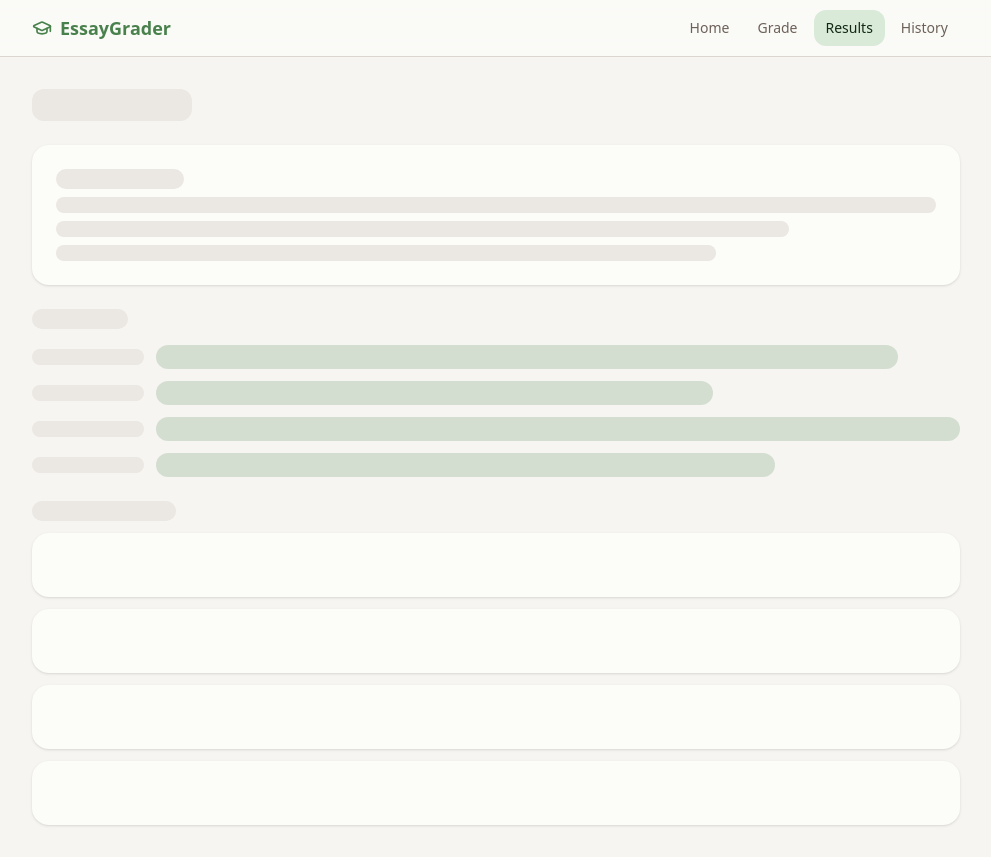
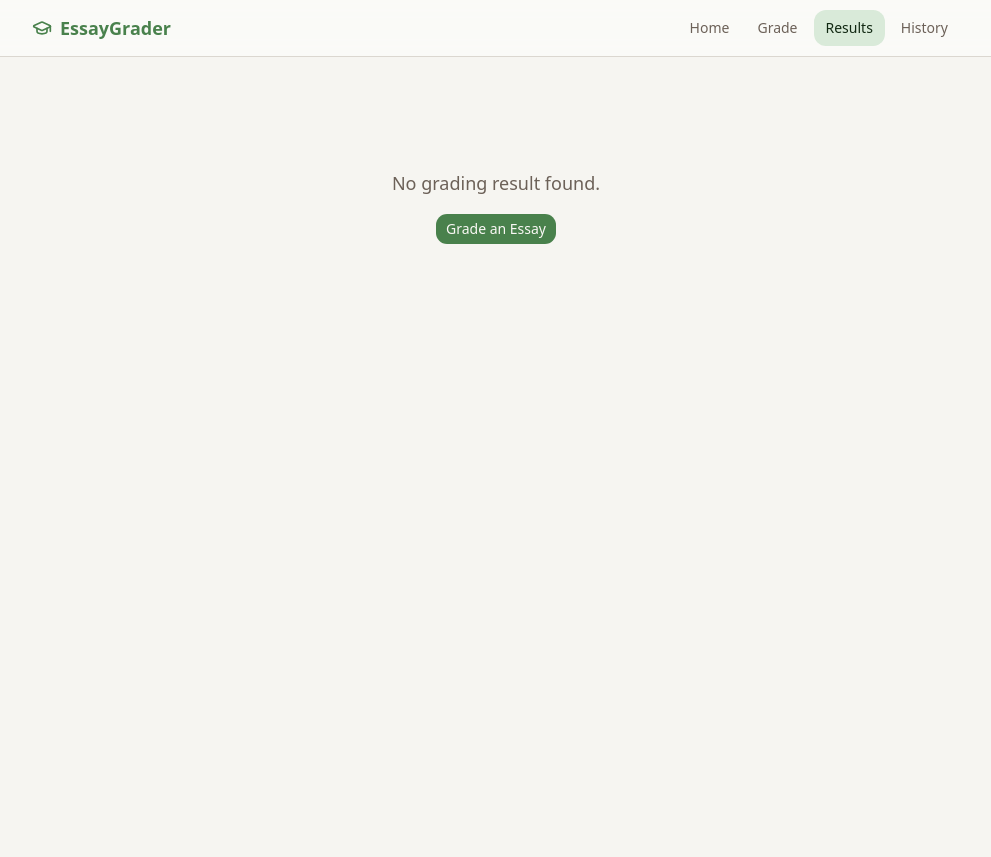
Before and after one commit to meg546/essay-grader, a React app: page /results/1 in a window 1280 px wide. Shown: the whole page, without its empty margins (144-1135 px from the left). After the commit the page ends 800 px from the top, so only its background shows below. Built offline with nearby package versions, Linux system fonts and the light colour scheme; the HTML template or start-up script is replaced by a standard one.

Commit message:
feat(04-01): add CategoryFeedback and compose ResultsPage with empty state
- CategoryFeedback with collapsible strengths/improvements/justification
- ResultsPage composes ResultsSummary, ScoreOverview, CategoryFeedback
- Empty state guard with link back to /grade when no result in store

```diff
--- /dev/null
+++ b/src/components/results/CategoryFeedback.tsx
@@ -0,0 +1,85 @@
+import { useState } from "react";
+import { ChevronDown } from "lucide-react";
+import {
+  Collapsible,
+  CollapsibleContent,
+  CollapsibleTrigger,
+} from "@/components/ui/collapsible";
+import { Card, CardContent } from "@/components/ui/card";
+import { cn } from "@/lib/utils";
+import type { CategoryScore } from "@/api/types";
+
+interface CategoryFeedbackProps {
+  category: CategoryScore;
+}
+
+export function CategoryFeedback({ category }: CategoryFeedbackProps) {
+  const [open, setOpen] = useState(false);
+
+  return (
+    <Collapsible open={open} onOpenChange={setOpen}>
+      <Card>
+        <CollapsibleTrigger className="flex w-full cursor-pointer select-none items-center justify-between p-6">
+          <span className="text-base font-semibold">{category.name}</span>
+          <div className="flex items-center gap-2">
+            <span className="text-sm tabular-nums text-muted-foreground">
+              {category.score}/{category.maxScore}
+            </span>
+            <ChevronDown
+              className={cn(
+                "h-4 w-4 text-muted-foreground transition-transform duration-200",
+                open && "rotate-180"
+              )}
+            />
+          </div>
+        </CollapsibleTrigger>
+        <CollapsibleContent>
+          <CardContent className="space-y-4 pt-0">
+            {category.strengths.length > 0 && (
+              <div>
+                <h4 className="mb-1 text-sm font-semibold text-emerald-700">
+                  Strengths
+                </h4>
+                <ul className="space-y-1">
+                  {category.strengths.map((s, i) => (
+                    <li key={i} className="flex gap-2 text-sm">
+                      <span className="mt-1.5 h-1.5 w-1.5 shrink-0 rounded-full bg-emerald-500" />
+                      {s}
+                    </li>
+                  ))}
+                </ul>
+              </div>
+            )}
+
+            {category.improvements.length > 0 && (
+              <div>
+                <h4 className="mb-1 text-sm font-semibold text-amber-600">
+                  Areas for Improvement
+                </h4>
+                <ul className="space-y-1">
+                  {category.improvements.map((imp, i) => (
+                    <li key={i} className="flex gap-2 text-sm">
+                      <span className="mt-1.5 h-1.5 w-1.5 shrink-0 rounded-full bg-amber-400" />
+                      {imp}
+                    </li>
+                  ))}
+                </ul>
+              </div>
+            )}
+
+            {category.justification && (
+              <div>
+                <h4 className="mb-1 text-sm font-semibold text-muted-foreground">
+                  Justification
+                </h4>
+                <p className="text-sm leading-relaxed text-muted-foreground">
+                  {category.justification}
+                </p>
+              </div>
+            )}
+          </CardContent>
+        </CollapsibleContent>
+      </Card>
+    </Collapsible>
+  );
+}
--- a/src/pages/ResultsPage.tsx
+++ b/src/pages/ResultsPage.tsx
@@ -1,48 +1,38 @@
+import { Link } from "react-router";
+import { useAppStore } from "@/stores/app-store";
+import { buttonVariants } from "@/components/ui/button";
+import { ResultsSummary } from "@/components/results/ResultsSummary";
+import { ScoreOverview } from "@/components/results/ScoreOverview";
+import { CategoryFeedback } from "@/components/results/CategoryFeedback";
+
 export function ResultsPage() {
+  const currentResult = useAppStore((s) => s.currentResult);
+
+  if (!currentResult) {
+    return (
+      <div className="flex flex-col items-center justify-center gap-4 py-20">
+        <p className="text-lg text-muted-foreground">
+          No grading result found.
+        </p>
+        <Link to="/grade" className={buttonVariants()}>
+          Grade an Essay
+        </Link>
+      </div>
+    );
+  }
+
   return (
     <div className="space-y-6">
-      {/* Page title skeleton */}
-      <div className="h-8 w-40 rounded-lg bg-muted" />
+      <h1 className="text-2xl font-bold">Grading Results</h1>
+      <ResultsSummary result={currentResult} />
+      <ScoreOverview categories={currentResult.categories} />
 
-      {/* Summary paragraph area */}
-      <div className="space-y-2 rounded-xl bg-card p-6 shadow-sm">
-        <div className="h-5 w-32 rounded-lg bg-muted" />
-        <div className="h-4 w-full rounded-lg bg-muted" />
-        <div className="h-4 w-5/6 rounded-lg bg-muted" />
-        <div className="h-4 w-3/4 rounded-lg bg-muted" />
-      </div>
-
-      {/* Score bars */}
-      <div className="space-y-4">
-        <div className="h-5 w-24 rounded-lg bg-muted" />
-        <div className="space-y-3">
-          <div className="flex items-center gap-3">
-            <div className="h-4 w-28 shrink-0 rounded-lg bg-muted" />
-            <div className="h-6 w-4/5 rounded-lg bg-primary/20" />
-          </div>
-          <div className="flex items-center gap-3">
-            <div className="h-4 w-28 shrink-0 rounded-lg bg-muted" />
-            <div className="h-6 w-3/5 rounded-lg bg-primary/20" />
-          </div>
-          <div className="flex items-center gap-3">
-            <div className="h-4 w-28 shrink-0 rounded-lg bg-muted" />
-            <div className="h-6 w-11/12 rounded-lg bg-primary/20" />
-          </div>
-          <div className="flex items-center gap-3">
-            <div className="h-4 w-28 shrink-0 rounded-lg bg-muted" />
-            <div className="h-6 w-2/3 rounded-lg bg-primary/20" />
-          </div>
-        </div>
-      </div>
-
-      {/* Expandable feedback sections (stacked cards) */}
       <div className="space-y-3">
-        <div className="h-5 w-36 rounded-lg bg-muted" />
-        <div className="h-16 rounded-xl bg-card shadow-sm" />
-        <div className="h-16 rounded-xl bg-card shadow-sm" />
-        <div className="h-16 rounded-xl bg-card shadow-sm" />
-        <div className="h-16 rounded-xl bg-card shadow-sm" />
+        <h2 className="text-lg font-semibold">Detailed Feedback</h2>
+        {currentResult.categories.map((cat) => (
+          <CategoryFeedback key={cat.name} category={cat} />
+        ))}
       </div>
     </div>
-  )
+  );
 }
```
